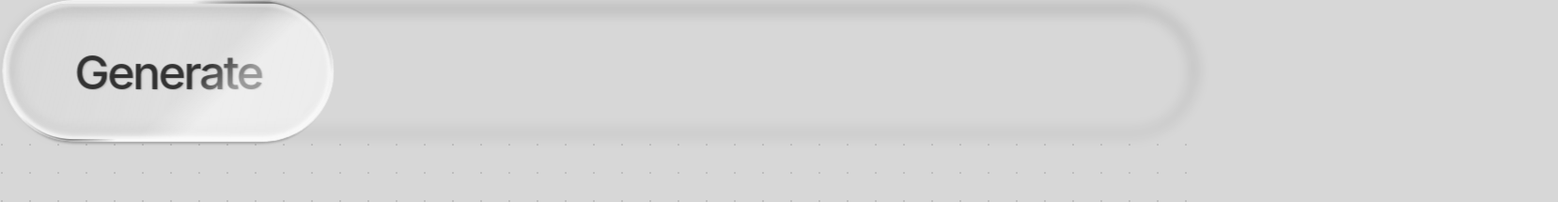
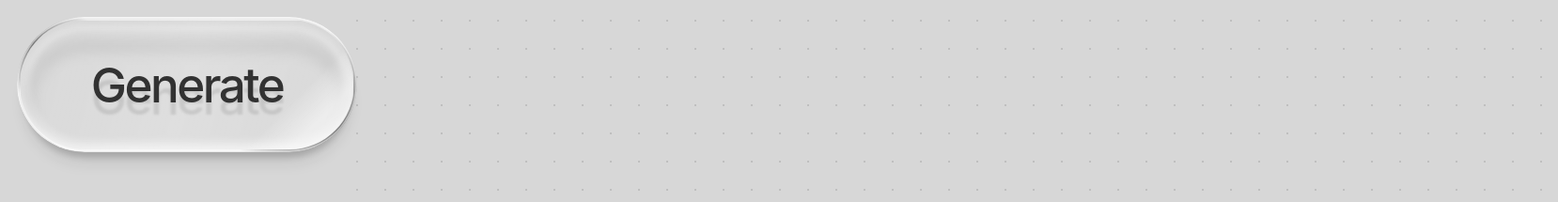
Before and after one commit to Watson-Creative/watson-webflow, a website: page test-glass-button.html in a window 1280 px wide. Shown: the top 215 px of the page at 94% size, 1658 px wide, since content can reach past the window. Drawn offline with Linux system fonts and the light colour scheme.

Commit message:
Refactor glass button styles for improved compatibility and layout
Updated the CSS and HTML for the glass button component to remove flexbox dependencies, allowing it to function as a drop-in component. Adjusted padding and margin settings to ensure the button integrates seamlessly within various container types.

```diff
--- a/css/glass-button.css
+++ b/css/glass-button.css
@@ -23,11 +23,15 @@
 /* Button Wrap Container */
 .button-wrap {
   position: relative;
+  display: inline-block;
   z-index: 2;
   border-radius: 999vw;
   background: transparent;
   pointer-events: none;
   transition: all var(--anim--hover-time) var(--anim--hover-ease);
+  /* Remove any flex dependencies - make it work in any container */
+  margin: 0;
+  padding: 0;
 }
 
 /* Button Shadow Container */
@@ -75,6 +79,7 @@ button {
   all: unset;
   cursor: pointer;
   position: relative;
+  display: inline-block;
   -webkit-tap-highlight-color: rgba(0, 0, 0, 0);
   pointer-events: auto;
   z-index: 3;
@@ -95,6 +100,16 @@ button {
   -moz-backdrop-filter: blur(clamp(1px, 0.125em, 4px));
   -ms-backdrop-filter: blur(clamp(1px, 0.125em, 4px));
   transition: all var(--anim--hover-time) var(--anim--hover-ease);
+  /* Ensure button flows naturally in any container */
+  margin: 0;
+  padding: 0;
+  border: none;
+  outline: none;
+  text-decoration: none;
+  font-family: inherit;
+  font-size: inherit;
+  line-height: 1;
+  vertical-align: baseline;
 }
 
 button:hover {
--- a/test-glass-button.html
+++ b/test-glass-button.html
@@ -9,10 +9,8 @@
     width: 100%;
     height: 100vh;
     margin: 0;
-    padding: 0;
-    /* display: flex; */
-    /* align-items: center; */
-    /* justify-content: center; */
+    padding: 20px;
+    /* Removed flexbox - button now works as drop-in component */
     font-size: var(--global--size);
     background-color: rgba(215, 215, 215, 1);
     font-family: "Inter", sans-serif;
```
